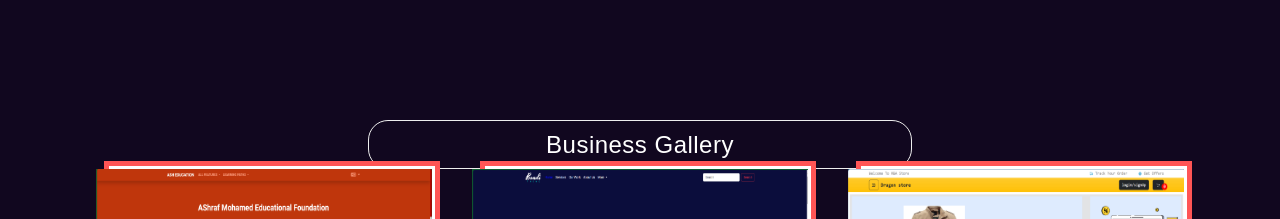
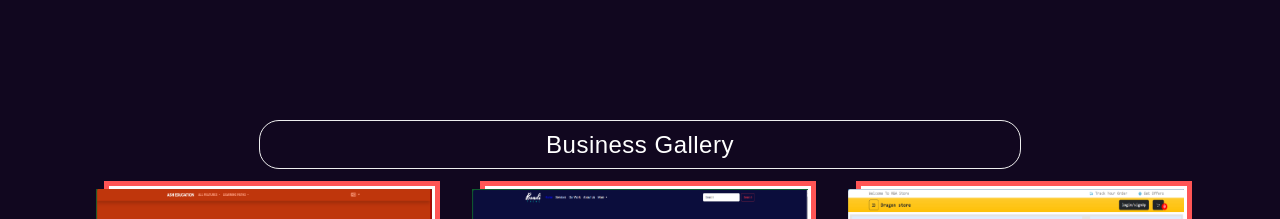
Before and after one commit to ashrafmo-1/ashrafmohamed-1_Protfolio, a React (Create React App) app: page / in a window 1280 px wide. Shown: the part 1400-1619 px from the top of the page. Built offline with nearby package versions, Linux system fonts and the light colour scheme.

Commit message:
edit projects section

```diff
--- a/src/pages/projects/projects.css
+++ b/src/pages/projects/projects.css
@@ -10,8 +10,8 @@
     font-weight: 400;
     line-height: 31px;
     letter-spacing: 0.48px;
-    max-width: 50%;
-    margin: auto;
+    max-width: 70%;
+    margin: 20px auto;
     border: 1px solid #eee;
     padding: 8px 4px;
     border-radius: 20px;
@@ -94,7 +94,7 @@
 }
 
 .porjetsBoxes .box:hover {
-    box-shadow: rgb(0, 0, 59) 0px 0px 0px 2px inset, rgb(255, 255, 255) 5px -5px 0px -3px, rgb(255, 85, 85) 5px -5px;
+    box-shadow: rgb(0, 0, 59) 0px 0px 0px 2px inset, rgb(255, 255, 255) 2px -2px 0px -1px, rgb(255, 85, 85) 3px -3px;
 }
 
 .porjetsBoxes .boxContent {
```
